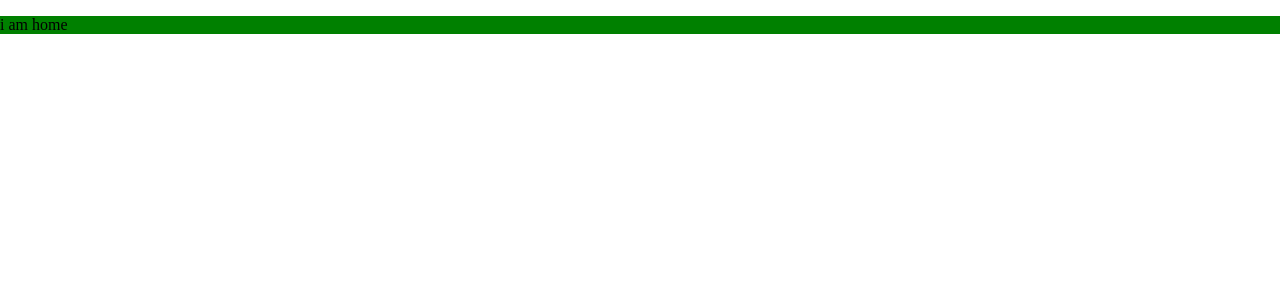
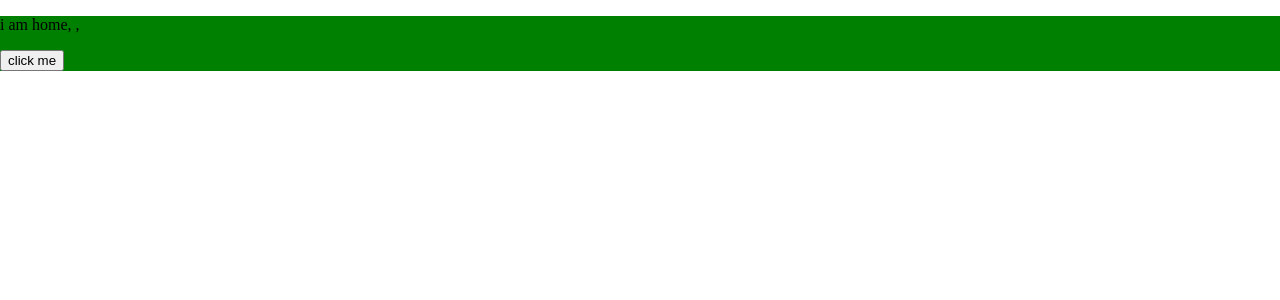
Before and after one commit to tymzyx/react-music-player, a React app: page / in a window 1280 px wide. Shown: the top 300 px of the page. Built offline with nearby package versions, Linux system fonts and the light colour scheme.

Commit message:
引入redux及初步使用

```diff
--- a/package.json
+++ b/package.json
@@ -35,6 +35,8 @@
   "dependencies": {
     "react": "^16.3.1",
     "react-dom": "^16.3.1",
-    "react-router-dom": "^4.2.2"
+    "react-redux": "^5.0.7",
+    "react-router-dom": "^4.2.2",
+    "redux": "^3.7.2"
   }
 }
--- a/src/index.js
+++ b/src/index.js
@@ -1,14 +1,19 @@
 import React from 'react'
 import ReactDom from 'react-dom'
 import {BrowserRouter} from 'react-router-dom'
+
+import {Provider} from 'react-redux'
+import store from './store/index'
 
 import App from './App'
 
 ReactDom.render(
     (
-        <BrowserRouter>
-            <App />
-        </BrowserRouter>
+        <Provider store={store}>
+            <BrowserRouter>
+                <App />
+            </BrowserRouter>
+        </Provider>
     ),
     document.getElementById('root')
 );
--- a/src/pages/home.jsx
+++ b/src/pages/home.jsx
@@ -2,15 +2,29 @@ import React, {Component} from 'react'
 
 import style from './t0.css'
 
-export default class home extends Component {
+import {connect} from 'react-redux'
+import {testAction} from '../store/test/action'
+
+class home extends Component {
     constructor(props) {
         super(props);
+        this.test = this.test.bind(this);
+    }
+    test() {
+        this.props.testAction(123, 321)
     }
     render() {
         return (
             <div className={style.test}>
-                <p>i am home</p>
+                <p>i am home, {this.props.testData.value0}, {this.props.testData.value1}</p>
+                <button type="button" onClick={this.test}>click me</button>
             </div>
         )
     }
 }
+
+export default connect(state => ({
+    testData: state.testReducer
+}), {
+    testAction
+})(home)
--- /dev/null
+++ b/src/store/index.js
@@ -0,0 +1,8 @@
+import {createStore, combineReducers} from 'redux'
+import * as test from './test/reducer'
+
+let store = createStore(
+    combineReducers({...test})
+);
+
+export default store;
--- /dev/null
+++ b/src/store/test/action-type.js
@@ -0,0 +1,2 @@
+// test
+export const TEST = 'TEST';
--- /dev/null
+++ b/src/store/test/action.js
@@ -0,0 +1,9 @@
+import * as test from './action-type'
+
+export const testAction = (value0, value1) => {
+    return {
+        type: test.TEST,
+        value0,
+        value1
+    }
+};
--- /dev/null
+++ b/src/store/test/reducer.js
@@ -0,0 +1,15 @@
+import * as test from './action-type'
+
+let defaultState = {
+    value0: '',
+    value1: '',
+};
+
+export const testReducer = (state = defaultState, action = {}) => {
+    switch (action.type) {
+        case test.TEST:
+            return {value0: action.value0, value1: action.value1};
+        default:
+            return state;
+    }
+};
```
Also changed, not shown: 1 other file (tests, documents, lock files or other folders).
